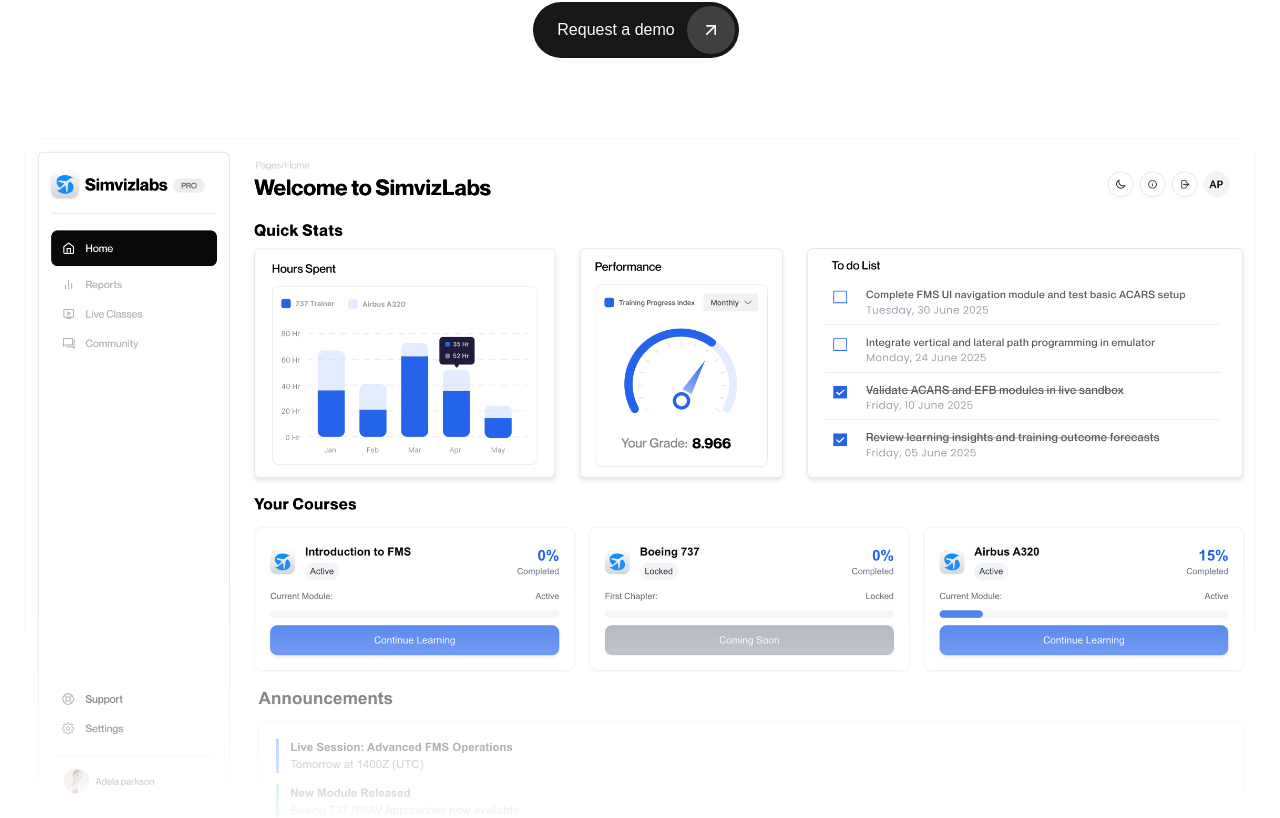
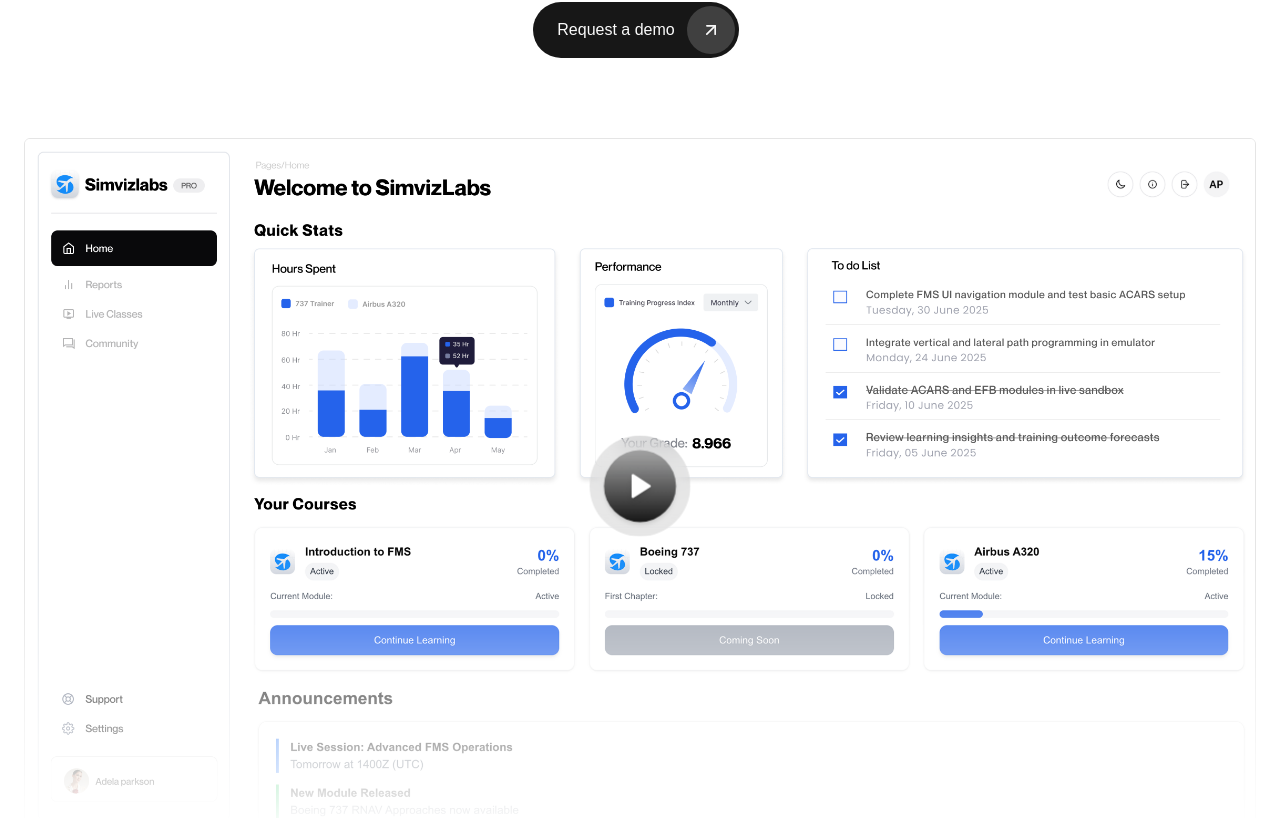
Before and after one commit to simvizlabs/simvizlabs-landing, a Next.js app: page / in a window 1280 px wide. Shown: the part 482-1300 px from the top of the page. Built offline with nearby package versions, Linux system fonts and the light colour scheme.

Commit message:
updated hero-section with video

```diff
--- a/app/globals.css
+++ b/app/globals.css
@@ -63,7 +63,12 @@
     --chart-4: 280 65% 60%;
     --chart-5: 340 75% 55%;
   }
+  .theme {
+    --animate-aurora: aurora 8s ease-in-out infinite alternate;
+  }
 }
+
+
 
 @layer utilities {
   .animate-marquee {
@@ -159,3 +164,28 @@
 .mask-image-fade-mask {
   mask-image: linear-gradient(to bottom, black 60%, transparent 100%);
 }
+
+@theme inline {
+  @keyframes aurora {
+  0% {
+    background-position: 0% 50%;
+    transform: rotate(-5deg) scale(0.9);
+    }
+  25% {
+    background-position: 50% 100%;
+    transform: rotate(5deg) scale(1.1);
+    }
+  50% {
+    background-position: 100% 50%;
+    transform: rotate(-3deg) scale(0.95);
+    }
+  75% {
+    background-position: 50% 0%;
+    transform: rotate(3deg) scale(1.05);
+    }
+  100% {
+    background-position: 0% 50%;
+    transform: rotate(-5deg) scale(0.9);
+    }
+  }
+}
--- a/components/hero-section.tsx
+++ b/components/hero-section.tsx
@@ -6,6 +6,7 @@
 import { TextEffect } from '@/components/ui/text-effect'
 import { HovermeButtonDemo } from '@/components/eldoraui/hoverme';
 import { AnimatedGroup } from '@/components/ui/animated-group'
+import HeroVideoDialog from './magicui/hero-video-dialog'
 
 const transitionVariants = {
     item: {
@@ -97,6 +98,9 @@
                                     </Link>
                                 </AnimatedGroup> */}
 
+
+
+
                                 <TextEffect
                                     preset="fade-in-blur"
                                     speedSegment={0.3}
@@ -128,9 +132,9 @@
                                         ...transitionVariants,
                                     }}
                                     className="mt-12 flex flex-col items-center justify-center gap-2 md:flex-row">
-                                     <HovermeButtonDemo text="Request a demo" onClick={() => {
+                                    <HovermeButtonDemo text="Request a demo" onClick={() => {
                                         window.open('https://calendly.com/simvizlabs_demo/30min', '_blank');
-                                      }} />
+                                    }} />
                                     <Button
                                         key={2}
                                         asChild
@@ -160,23 +164,20 @@
                                 }}>
                                 <div className="mt-8 sm:mt-12 md:mt-20">
                                     <div className="relative image-fade-wrapper">
-                                        {/* White background for the fade effect in dark mode */}
-                                        <div className="absolute inset-0 bg-white rounded-2xl hidden dark:block z-0"></div>
-                                        <Image
-                                            className="bg-background aspect-15/8 relative hidden rounded-2xl dark:block mask-image-fade-mask z-10"
-                                            src="/dashboard.png"
-                                            alt="app screen"
-                                            width="2700"
-                                            height="1440"
+                                        <HeroVideoDialog
+                                            className="block dark:hidden mask-image-fade-mask"
+                                            animationStyle="from-center"
+                                            videoSrc="https://www.youtube.com/embed/qh3NGpYRG3I?si=4rb-zSdDkVK9qxxb"
+                                            thumbnailSrc="/dashboard.png"
+                                            thumbnailAlt="Hero Video"
                                         />
-                                    </div>
-                                    <div className="relative image-fade-wrapper">
-                                        <Image
-                                            className="z-2 border-border/25 aspect-15/8 relative rounded-2xl border dark:hidden mask-image-fade-mask"
-                                            src="/dashboard.png"
-                                            alt="app screen"
-                                            width="2700"
-                                            height="1440"
+                                        <HeroVideoDialog
+                                            className="hidden dark:block mask-image-fade-mask"
+                                            animationStyle="from-center"
+                                            videoSrc="https://www.youtube.com/embed/qh3NGpYRG3I?si=4rb-zSdDkVK9qxxb"
+                                            thumbnailSrc="/dashboard.png"
+                                            thumbnailAlt="Hero Video"
+
                                         />
                                     </div>
                                 </div>
--- /dev/null
+++ b/components/magicui/hero-video-dialog.tsx
@@ -0,0 +1,140 @@
+"use client";
+
+import { useState } from "react";
+import { AnimatePresence, motion } from "motion/react";
+import { Play, XIcon } from "lucide-react";
+
+import { cn } from "@/lib/utils";
+
+type AnimationStyle =
+  | "from-bottom"
+  | "from-center"
+  | "from-top"
+  | "from-left"
+  | "from-right"
+  | "fade"
+  | "top-in-bottom-out"
+  | "left-in-right-out";
+
+interface HeroVideoProps {
+  animationStyle?: AnimationStyle;
+  videoSrc: string;
+  thumbnailSrc: string;
+  thumbnailAlt?: string;
+  className?: string;
+}
+
+const animationVariants = {
+  "from-bottom": {
+    initial: { y: "100%", opacity: 0 },
+    animate: { y: 0, opacity: 1 },
+    exit: { y: "100%", opacity: 0 },
+  },
+  "from-center": {
+    initial: { scale: 0.5, opacity: 0 },
+    animate: { scale: 1, opacity: 1 },
+    exit: { scale: 0.5, opacity: 0 },
+  },
+  "from-top": {
+    initial: { y: "-100%", opacity: 0 },
+    animate: { y: 0, opacity: 1 },
+    exit: { y: "-100%", opacity: 0 },
+  },
+  "from-left": {
+    initial: { x: "-100%", opacity: 0 },
+    animate: { x: 0, opacity: 1 },
+    exit: { x: "-100%", opacity: 0 },
+  },
+  "from-right": {
+    initial: { x: "100%", opacity: 0 },
+    animate: { x: 0, opacity: 1 },
+    exit: { x: "100%", opacity: 0 },
+  },
+  fade: {
+    initial: { opacity: 0 },
+    animate: { opacity: 1 },
+    exit: { opacity: 0 },
+  },
+  "top-in-bottom-out": {
+    initial: { y: "-100%", opacity: 0 },
+    animate: { y: 0, opacity: 1 },
+    exit: { y: "100%", opacity: 0 },
+  },
+  "left-in-right-out": {
+    initial: { x: "-100%", opacity: 0 },
+    animate: { x: 0, opacity: 1 },
+    exit: { x: "100%", opacity: 0 },
+  },
+};
+
+export default function HeroVideoDialog({
+  animationStyle = "from-center",
+  videoSrc,
+  thumbnailSrc,
+  thumbnailAlt = "Video thumbnail",
+  className,
+}: HeroVideoProps) {
+  const [isVideoOpen, setIsVideoOpen] = useState(false);
+  const selectedAnimation = animationVariants[animationStyle];
+
+  return (
+    <div className={cn("relative", className)}>
+      <div
+        className="group relative cursor-pointer"
+        onClick={() => setIsVideoOpen(true)}
+      >
+        <img
+          src={thumbnailSrc}
+          alt={thumbnailAlt}
+          width={1920}
+          height={1080}
+          className="w-full rounded-md border shadow-lg transition-all duration-200 ease-out group-hover:brightness-[0.8]"
+        />
+        <div className="absolute inset-0 flex scale-[0.9] items-center justify-center rounded-2xl transition-all duration-200 ease-out group-hover:scale-100">
+          <div className="flex size-28 items-center justify-center rounded-full bg-primary/10 backdrop-blur-md">
+            <div
+              className={`relative flex size-20 scale-100 items-center justify-center rounded-full bg-gradient-to-b from-primary/30 to-primary shadow-md transition-all duration-200 ease-out group-hover:scale-[1.2]`}
+            >
+              <Play
+                className="size-8 scale-100 fill-white text-white transition-transform duration-200 ease-out group-hover:scale-105"
+                style={{
+                  filter:
+                    "drop-shadow(0 4px 3px rgb(0 0 0 / 0.07)) drop-shadow(0 2px 2px rgb(0 0 0 / 0.06))",
+                }}
+              />
+            </div>
+          </div>
+        </div>
+      </div>
+      <AnimatePresence>
+        {isVideoOpen && (
+          <motion.div
+            initial={{ opacity: 0 }}
+            animate={{ opacity: 1 }}
+            onClick={() => setIsVideoOpen(false)}
+            exit={{ opacity: 0 }}
+            className="fixed inset-0 z-50 flex items-center justify-center bg-black/50 backdrop-blur-md"
+          >
+            <motion.div
+              {...selectedAnimation}
+              transition={{ type: "spring", damping: 30, stiffness: 300 }}
+              className="relative mx-4 aspect-video w-full max-w-4xl md:mx-0"
+            >
+              <motion.button className="absolute -top-16 right-0 rounded-full bg-neutral-900/50 p-2 text-xl text-white ring-1 backdrop-blur-md dark:bg-neutral-100/50 dark:text-black">
+                <XIcon className="size-5" />
+              </motion.button>
+              <div className="relative isolate z-[1] size-full overflow-hidden rounded-2xl border-2 border-white">
+                <iframe
+                  src={videoSrc}
+                  className="size-full rounded-2xl"
+                  allowFullScreen
+                  allow="accelerometer; autoplay; clipboard-write; encrypted-media; gyroscope; picture-in-picture; web-share"
+                ></iframe>
+              </div>
+            </motion.div>
+          </motion.div>
+        )}
+      </AnimatePresence>
+    </div>
+  );
+}
--- a/package.json
+++ b/package.json
@@ -27,7 +27,7 @@
     "embla-carousel-react": "^8.5.2",
     "framer-motion": "^12.15.0",
     "lucide-react": "^0.475.0",
-    "motion": "^12.15.0",
+    "motion": "^12.16.0",
     "next": "^15.3.0",
     "next-themes": "^0.4.4",
     "react": "^19.0.0",
```
Also changed, not shown: 1 other file (tests, documents, lock files or other folders).
